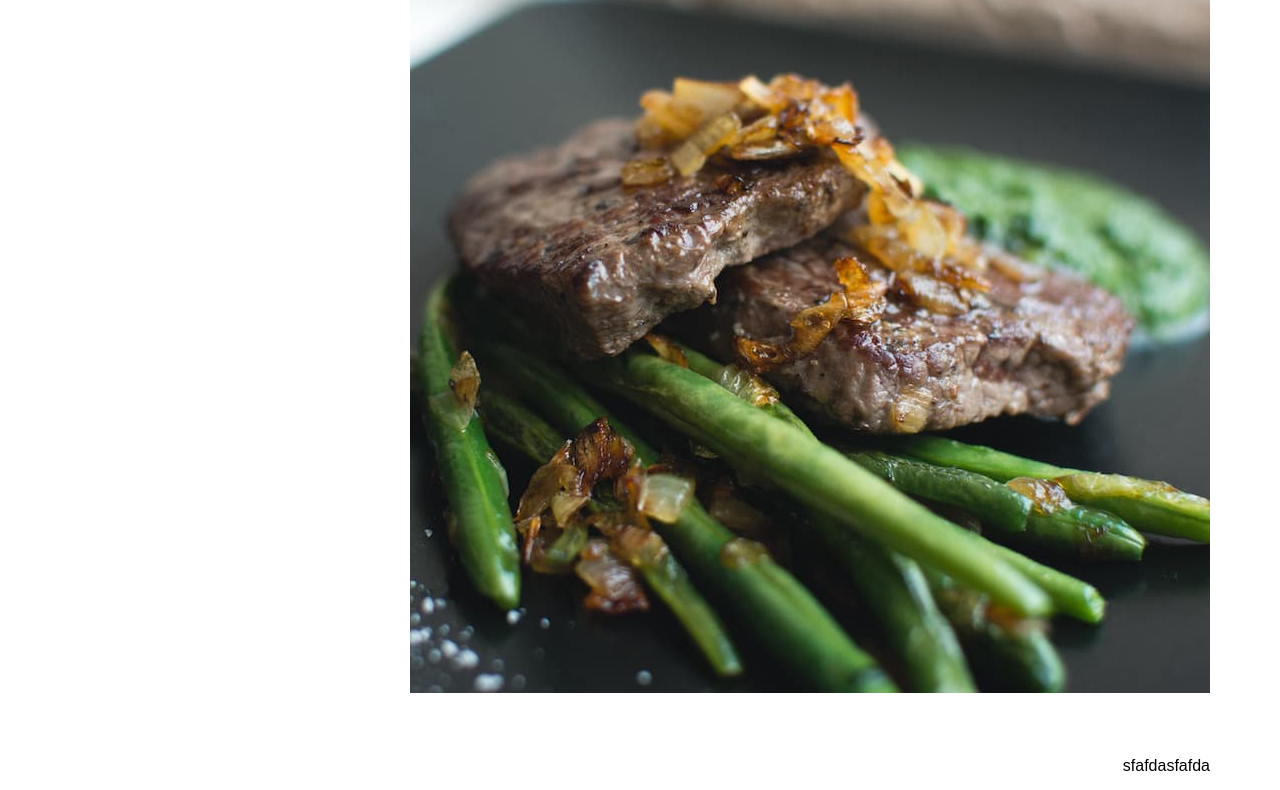
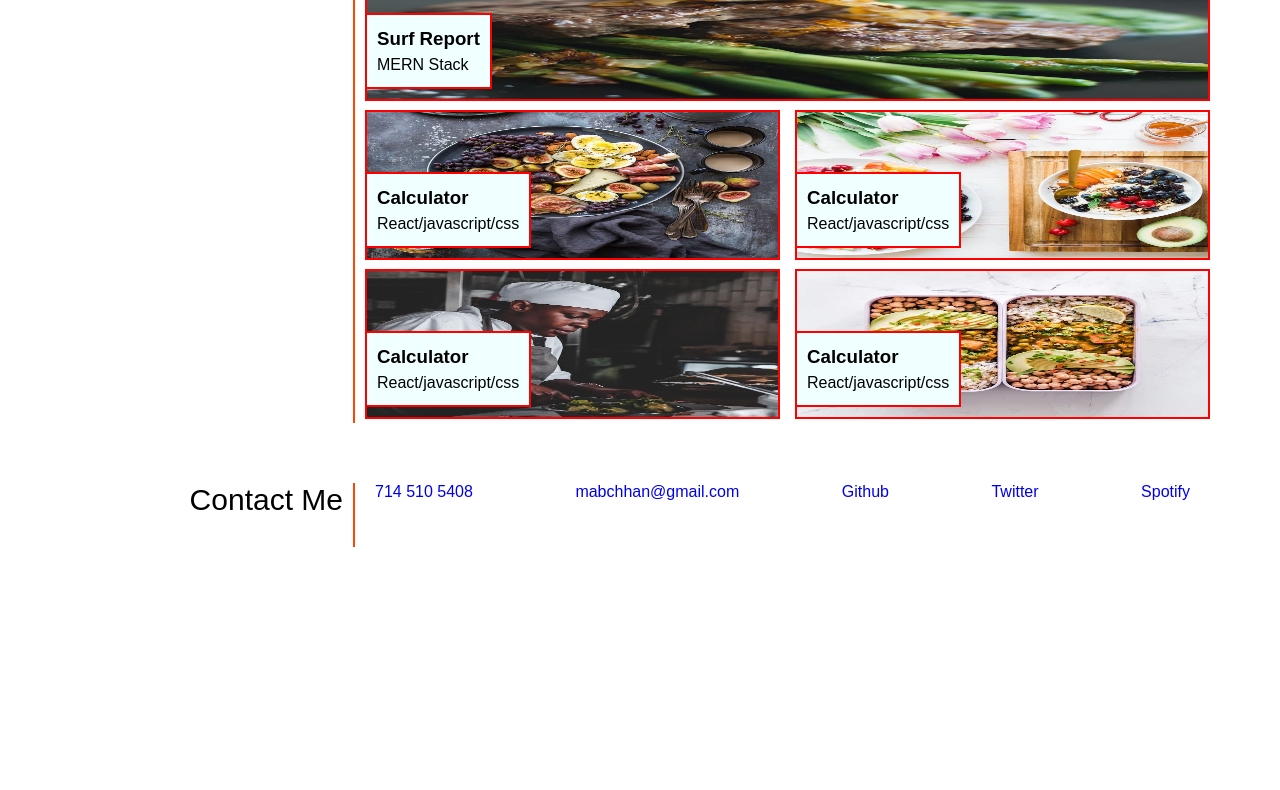
Before and after one commit to mabchhan/mabchhan-module2challenge, a plain HTML site: page index.html in a window 1280 px wide. Shown: the part 547-1337 px from the top of the page. After the commit the page ends 1124 px from the top, so only its background shows below. Drawn offline with Linux system fonts and the light colour scheme.

Commit message:
continue coding HTML and CSS

```diff
--- a/assets/css/style.css
+++ b/assets/css/style.css
@@ -2,6 +2,10 @@
   padding: 0;
   margin: 0;
   box-sizing: border-box;
+}
+
+html {
+  scroll-behavior: smooth;
 }
 
 body {
@@ -12,6 +16,7 @@ body {
 
 header {
   display: flex;
+  flex-wrap: wrap;
   justify-content: space-between;
   align-items: center;
   background-color: beige;
@@ -39,11 +44,15 @@ nav a {
 
 nav a:hover {
   cursor: pointer;
+  color: red;
+  /* font-size: 20px; */
 }
 
 main {
   display: flex;
   flex-direction: column;
+  /* flex-wrap: wrap; */
+  flex-shrink: 1;
 }
 
 .hero {
@@ -52,6 +61,17 @@ main {
   height: 200px;
   background-position: center;
   background-size: cover;
+  margin-bottom: 30px;
+  position: relative;
+}
+
+.hero::after {
+  content: "I code HTML and CSS by myself.";
+  position: absolute;
+  right: 10%;
+  top: 60%;
+  background-color: azure;
+  padding: 10px;
 }
 
 /* .hero:hover {
@@ -61,11 +81,102 @@ main {
 
 .content {
   display: flex;
-  justify-content: flex-end;
+  /* justify-content: flex-end; */
   margin: 30px;
+  /* padding: 0px 10px; */
 }
 
-/* .content aside {
-  flex: 25%;
+.content aside {
+  /* display: inline-block; */
+  display: flex;
+  flex-direction: column;
   border-right: 2px solid orangered;
-} */
+  /* flex: 0 0 25%; */
+  width: 25%;
+}
+
+.content section {
+  width: 75%;
+}
+
+.content aside p {
+  /* width: 25%; */
+  padding-bottom: 30px;
+  padding-right: 10px;
+  text-align: right;
+  font-size: 30px;
+}
+
+.content img {
+  justify-content: center;
+  align-content: center;
+  background-size: cover;
+  background-position: center;
+  width: 100%;
+  height: 300px;
+}
+
+.content-aboutme {
+  padding: 0 10px;
+}
+
+.content-work {
+  display: flex;
+  flex-wrap: wrap;
+}
+
+.content-work ul {
+  display: flex;
+  flex-wrap: wrap;
+  flex: 1 30%; /* flex-grow: 1; flex-basis: 20%; */
+  list-style: none;
+  gap: 5px;
+}
+
+.content-work ul li {
+  position: relative;
+  flex: 1 40%;
+  padding-left: 10px;
+}
+
+.content-work ul li div {
+  position: absolute;
+  left: 10px;
+  top: 40%;
+  background-color: azure;
+  padding: 10px;
+  border: 2px solid red;
+  line-height: 1.5;
+}
+
+.content-work ul img {
+  height: 150px;
+  border: 2px solid red;
+  background-size: cover;
+  background-position: center;
+}
+
+.content-work ul img:hover {
+  cursor: pointer;
+  filter: brightness(90%);
+  /* opacity: 90%; */
+}
+
+.content-work ul li:first-child {
+  flex: 2 100%;
+}
+
+.content-work ul img:last-child {
+  padding-bottom: 0;
+}
+
+.content-contactme ul {
+  display: flex;
+  justify-content: space-between;
+  list-style: none;
+  padding: 0px 20px;
+}
+
+.content-contactme li a {
+  text-decoration: none;
+}
--- a/index.html
+++ b/index.html
@@ -14,9 +14,9 @@
       <h1>Mab Chhan</h1>
       <nav>
         <ul>
-          <li><a href="#">About Me</a></li>
-          <li><a href="#">Work</a></li>
-          <li><a href="#">Contact Me</a></li>
+          <li><a href="#aboutme">About Me</a></li>
+          <li><a href="#work">Work</a></li>
+          <li><a href="#contactme">Contact Me</a></li>
           <li><a href="#">Resume</a></li>
         </ul>
       </nav>
@@ -24,24 +24,73 @@
 
     <main>
       <section class="hero" role="img" aria-label="banner image"></section>
-      <section class="content">
-        <aside><p>9799</p></aside>
-        <section>
+      <section id="aboutme" class="content">
+        <aside>
+          <p>About Me</p>
+        </aside>
+        <section class="content-aboutme">
           <p>
             Lorem ipsum dolor, sit amet consectetur adipisicing elit. Iure
             architecto voluptates, aliquid fugit facere illo voluptatem
             accusamus recusandae adipisci aspernatur nobis. Quisquam debitis
             iure animi nobis, facere alias corrupti dolore.
           </p>
+          <!-- <section><img src="assets/images/gallery-3.jpg" alt="" /></section> -->
         </section>
       </section>
-      <section class="content">
-        <aside><p>sfafda</p></aside>
-        <section><img src="assets/images/gallery-2.jpg" alt="" /></section>
+      <section id="work" class="content">
+        <aside><p>Work</p></aside>
+        <section class="content-work">
+          <ul>
+            <li>
+              <img src="assets/images/gallery-2.jpg" alt="" />
+              <div>
+                <h3>Surf Report</h3>
+                <p>MERN Stack</p>
+              </div>
+            </li>
+            <li>
+              <img src="assets/images/gallery-3.jpg" alt="" />
+              <div>
+                <h3>Calculator</h3>
+                <p>React/javascript/css</p>
+              </div>
+            </li>
+            <li>
+              <img src="assets/images/gallery-4.jpg" alt="" />
+              <div>
+                <h3>Calculator</h3>
+                <p>React/javascript/css</p>
+              </div>
+            </li>
+            <li>
+              <img src="assets/images/gallery-5.jpg" alt="" />
+              <div>
+                <h3>Calculator</h3>
+                <p>React/javascript/css</p>
+              </div>
+            </li>
+            <li>
+              <img src="assets/images/gallery-6.jpg" alt="" />
+              <div>
+                <h3>Calculator</h3>
+                <p>React/javascript/css</p>
+              </div>
+            </li>
+          </ul>
+        </section>
       </section>
-      <section class="content">
-        <aside><p>sfafda</p></aside>
-        <section><p>sfafda</p></section>
+      <section id="contactme" class="content">
+        <aside><p>Contact Me</p></aside>
+        <section class="content-contactme">
+          <ul>
+            <li><a href="tel:7145105408">714 510 5408</a></li>
+            <li><a href="mailto:mabchhan@gmail.com">mabchhan@gmail.com</a></li>
+            <li><a href="#">Github</a></li>
+            <li><a href="#">Twitter</a></li>
+            <li><a href="#">Spotify</a></li>
+          </ul>
+        </section>
       </section>
     </main>
   </body>
```
